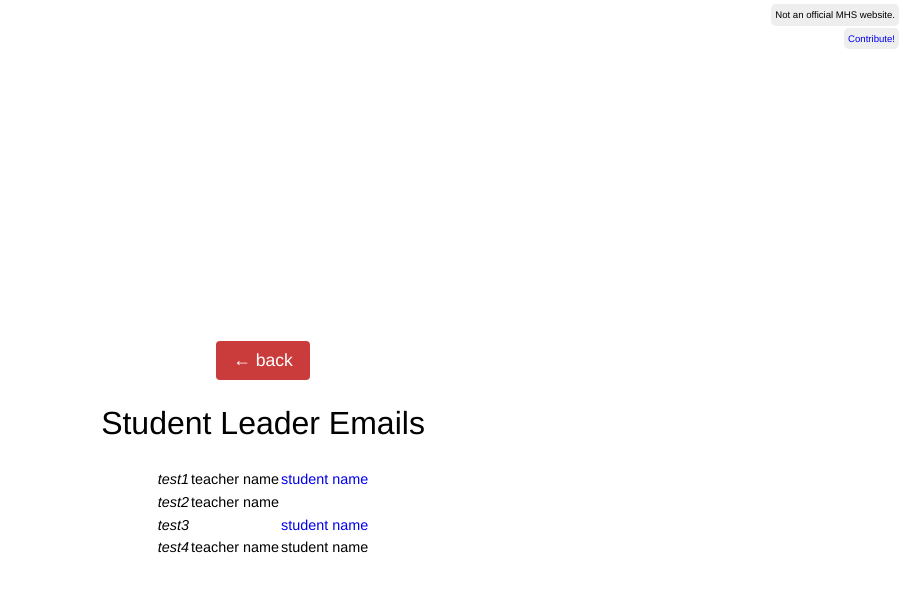
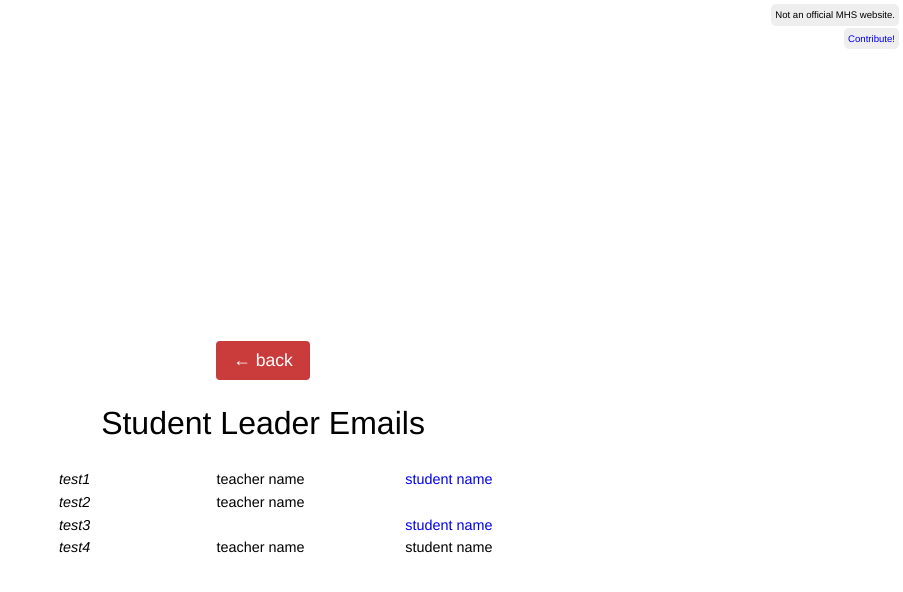
Before and after one commit to mhslinks/mhslinks.github.io, a Jekyll site: the page built from clubs/index.html, in a window 1280 px wide. Shown: the top 592 px of the page, without its empty margins (377-1280 px from the left). Built offline with Jekyll 4.4.1, drawn with Linux system fonts in a browser that asks for light colours.

Commit message:
set col width 250 club page

```diff
--- a/clubs/index.html
+++ b/clubs/index.html
@@ -6,7 +6,10 @@ title: Student Leader Emails
     <div><a class="pure-button button-xlarge button-red" href="../"> &larr; back</a></div>
     <h1>Student Leader Emails</h1>
     <div class="small">
-        <table style="max-width: 800px; margin: 0 auto;">
+        <table style="max-width: 750px; margin: 0 auto;">
+            <col width="250">
+            <col width="250">
+            <col width="250">
             <tbody>
                 {% assign clubs = site.data.clubs | sort: "name" %}
                 {% for club in clubs %}
```
